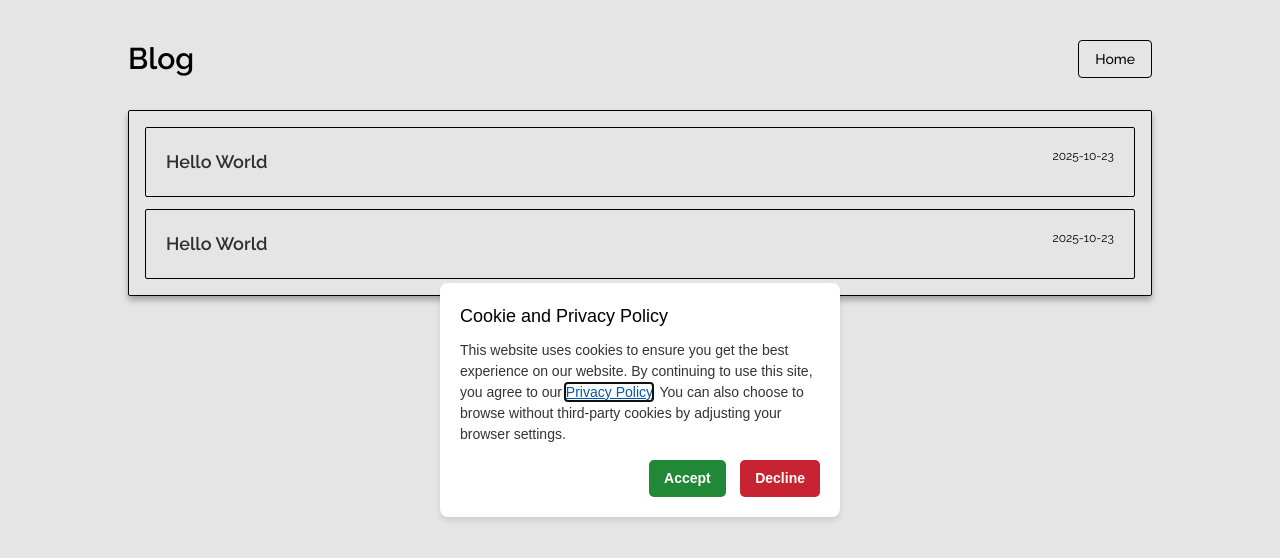
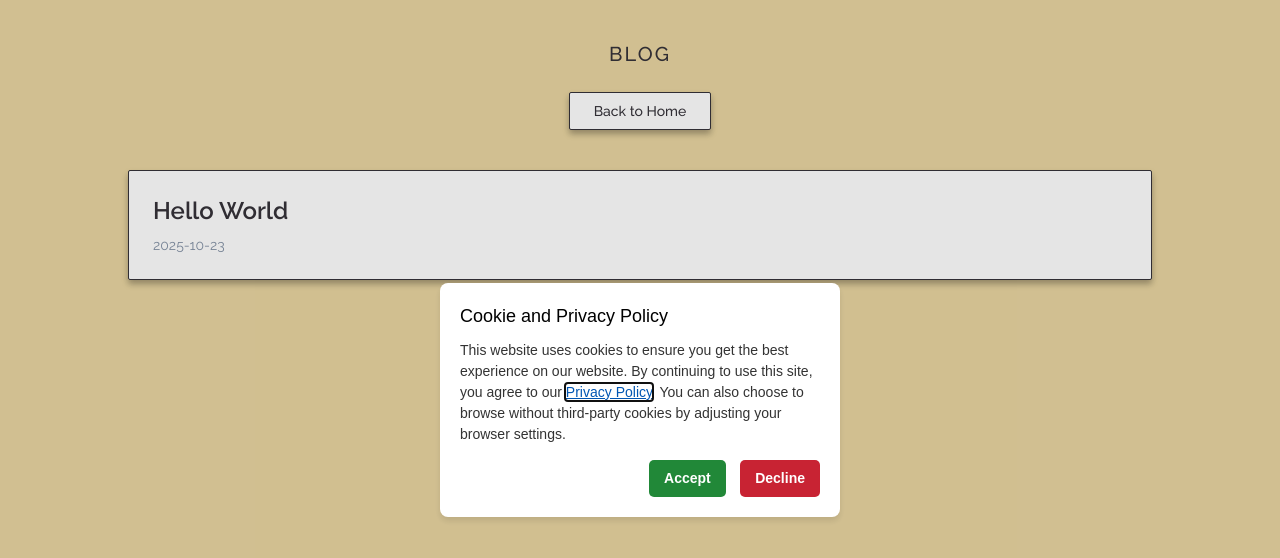
Before and after one commit to osmanhadzic/portfolio, a React (Vite) app: page /blog in a window 1280 px wide. Shown: the top 558 px of the page. Built offline with nearby package versions, Linux system fonts and the light colour scheme.

Commit message:
feat: enhance blog index page with improved layout and no posts message
Signed-off-by: Osman Hadzic <hadzico39@gmail.com>

```diff
--- a/package.json
+++ b/package.json
@@ -17,8 +17,10 @@
     "@headlessui/react": "^2.2.9",
     "axios": "^1.13.2",
     "bootstrap": "^5.3.8",
+    "buffer": "^6.0.3",
     "clsx": "^2.1.1",
     "cors": "^2.8.5",
+    "gray-matter": "^4.0.3",
     "i18next": "^25.7.4",
     "i18next-browser-languagedetector": "^8.2.0",
     "react": "^18.3.1",
@@ -29,11 +31,11 @@
     "react-helmet-async": "^2.0.5",
     "react-i18next": "^16.5.2",
     "react-iframe": "^1.8.5",
+    "react-markdown": "^10.1.0",
     "react-router-dom": "^7.12.0",
     "react-switch": "^7.1.0",
     "react-type-animation": "^3.2.0",
-    "react-vertical-timeline-component": "^3.6.0",
-    "react-markdown": "^10.1.0"
+    "react-vertical-timeline-component": "^3.6.0"
   },
   "devDependencies": {
     "@iconify/react": "^6.0.2",
--- a/src/components/Blog.tsx
+++ b/src/components/Blog.tsx
@@ -13,25 +13,48 @@ export default function Blog() {
   }, []);
 
   return (
-    <div className="p-6 max-w-3xl mx-auto">
-      <h2 className="text-3xl font-bold mb-6">Blog</h2>
+    <section className="bg-gray-800 dark:bg-gray-900 py-10 px-4 sm:px-6 lg:px-8">
+      <div className="max-w-5xl mx-auto">
+        {/* Header */}
+        <h2 className="text-gray-100 dark:text-gray-200 text-center text-xl font-medium uppercase tracking-widest mb-10">
+          Blog
+        </h2>
 
-      <div className="mb-6">
-        <Link to="/blog" className="underline">
-          View all posts
-        </Link>
+        {/* Posts */}
+        <div className="space-y-6">
+          {posts.map((post) => (
+            <article key={post.slug}>
+              <div className="rounded-sm border border-gray-600 dark:border-gray-700 bg-gray-200 dark:bg-gray-800 shadow-card overflow-hidden">
+                <Link to={`/blog/${post.slug}`} className="block p-6 hover:bg-gray-light dark:hover:bg-gray-750 transition-colors">
+                  <h3 className="text-2xl font-semibold text-gray-dark dark:text-gray-100 mb-2">
+                    {post.title}
+                  </h3>
+                  <p className="text-sm font-mono text-gray-600 dark:text-gray-400">
+                    {post.date}
+                  </p>
+                </Link>
+              </div>
+            </article>
+          ))}
+        </div>
+
+        {/* Empty state */}
+        {posts.length === 0 && (
+          <div className="rounded-sm border border-gray-600 dark:border-gray-700 bg-gray-200 dark:bg-gray-800 shadow-card p-10 text-center">
+            <p className="text-gray-dark dark:text-gray-300">No posts yet. Check back soon!</p>
+          </div>
+        )}
+
+        {/* Back to Home */}
+        <div className="mt-10 text-center">
+          <Link
+            to="/"
+            className="inline-block rounded-sm border border-gray-600 dark:border-gray-700 bg-gray-200 dark:bg-gray-800 px-6 py-3 text-gray-dark dark:text-gray-100 hover:bg-gray-light dark:hover:bg-gray-750 font-medium transition-colors"
+          >
+            Back to Home
+          </Link>
+        </div>
       </div>
-
-      {posts.map((post) => (
-        <article key={post.slug} className="mb-10 border-b pb-6">
-          <h3 className="text-2xl font-semibold">
-            <Link to={`/blog/${post.slug}`} className="underline">
-              {post.title}
-            </Link>
-          </h3>
-          <p className="text-gray-500 text-sm font-mono mb-3">{post.date}</p>
-        </article>
-      ))}
-    </div>
+    </section>
   );
 }
--- a/src/pages/BlogIndexPage.tsx
+++ b/src/pages/BlogIndexPage.tsx
@@ -13,51 +13,52 @@ export default function BlogIndexPage() {
   }, []);
 
   return (
-    <div className="min-h-screen bg-gray-800 dark:bg-gray-900 py-10">
-      <div className="mx-auto flex w-full justify-center px-4 sm:px-6 lg:px-8">
-        <div className="w-full max-w-5xl">
-        <div className="mb-8 flex items-center justify-between gap-4">
-          <h1 className="text-3xl font-bold text-gray-100 dark:text-gray-200">
+    <section className="bg-yellow dark:bg-[#494949] py-10 px-4 sm:px-6 lg:px-8 min-h-screen">
+      <div className="max-w-5xl mx-auto">
+        {/* Header */}
+        <div className="mb-10">
+          <h2 className="text-gray-dark dark:text-white text-center text-xl font-medium uppercase tracking-widest mb-6">
             Blog
-          </h1>
+          </h2>
 
+          <div className="text-center mb-8">
             <Link
               to="/"
-            className="rounded border border-gray-600 px-4 py-2 text-sm font-medium text-gray-100 hover:bg-gray-dark dark:border-gray-700 dark:hover:bg-gray-800"
+              className="inline-block rounded-sm border border-gray-dark dark:border-white bg-white dark:bg-gray-dark px-6 py-2 text-sm font-medium text-gray-dark dark:text-white hover:shadow-card-hover transition-shadow shadow-card"
             >
-            Home
+              Back to Home
             </Link>
           </div>
+        </div>
 
-        <div className="rounded-sm border border-gray-600 bg-gray-200 p-4 shadow-card dark:border-gray-700 dark:bg-gray-800">
-          {posts.length === 0 ? (
-            <p className="py-6 text-center text-sm text-gray-700 dark:text-gray-300">
-              No posts yet.
-            </p>
-          ) : (
-            <div className="space-y-3">
+        {/* Posts */}
+        <div className="space-y-6">
           {posts.map((post) => (
             <article key={post.slug}>
+              <div className="rounded-sm border border-gray-dark dark:border-white bg-white dark:bg-gray-dark shadow-card overflow-hidden">
                 <Link
                   to={`/blog/${post.slug}`}
-                    className="block rounded-sm border border-gray-600 bg-white/60 p-5 hover:bg-white dark:border-gray-700 dark:bg-gray-900/40 dark:hover:bg-gray-900"
+                  className="block p-6 hover:shadow-card-hover transition-shadow"
                 >
-                    <div className="flex items-start justify-between gap-4">
-                      <h2 className="text-lg font-semibold text-gray-dark dark:text-gray-100">
+                  <h3 className="text-2xl font-semibold text-gray-dark dark:text-white mb-2">
                     {post.title}
-                      </h2>
-                      <span className="shrink-0 text-xs font-mono text-gray-600 dark:text-gray-300">
+                  </h3>
+                  <p className="text-sm font-mono text-gray dark:text-gray-light">
                     {post.date}
-                      </span>
+                  </p>
+                </Link>
               </div>
-                  </Link>
             </article>
           ))}
         </div>
+
+        {/* Empty state */}
+        {posts.length === 0 && (
+          <div className="rounded-sm border border-gray-dark dark:border-white bg-white dark:bg-gray-dark shadow-card p-10 text-center">
+            <p className="text-gray-dark dark:text-white">No posts yet. Check back soon!</p>
+          </div>
         )}
       </div>
-      </div>
-      </div>
-    </div>
+    </section>
   );
 }
--- a/src/posts/post1.md
+++ /dev/null
@@ -1,9 +0,0 @@
----
-title: "Hello World"
-date: "2025-10-23"
----
-
-# Hello World 🌍
-
-Welcome to my first blog post!
-This content is written in **Markdown** and rendered dynamically.
--- a/vite.config.ts
+++ b/vite.config.ts
@@ -12,7 +12,7 @@ export default defineConfig({
   resolve: {
     alias: {
       "@": path.resolve(__dirname, "./src/"),
-      buffer: "buffer",
+      buffer: "buffer/",
     },
   },
   optimizeDeps: {
```
Also changed, not shown: src/pages/BlogPostPage.tsx (+24 -24 lines), 1 other file (tests, documents, lock files or other folders). Lines whose indentation alone changed are shown as unchanged.
